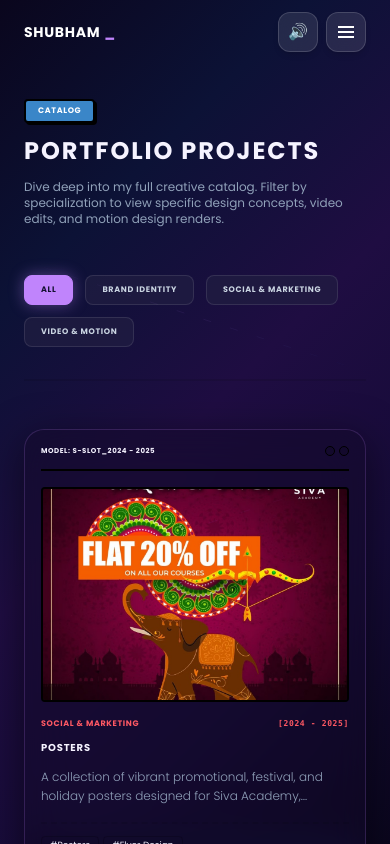
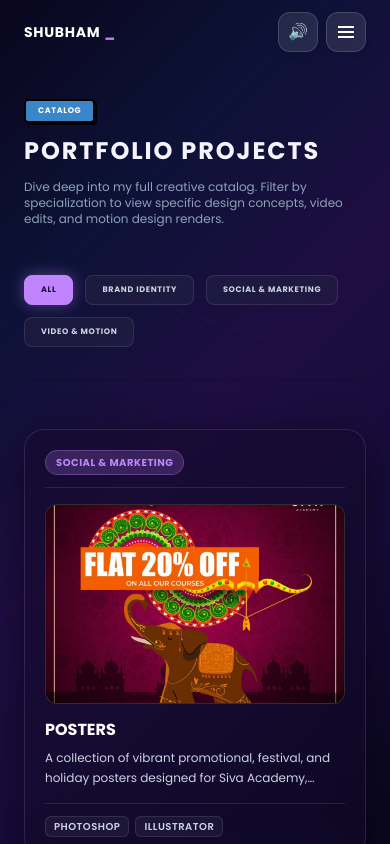
Before and after one commit to sybus-netizen/Portfolio, a Next.js app: page /projects in a window 390 px wide. Shown: the top 844 px of the page. Built offline with nearby package versions, Linux system fonts and the light colour scheme.

Commit message:
Remove project year and S-SLOT labels from project cards across mobile and desktop

```diff
--- a/src/app/projects/page.tsx
+++ b/src/app/projects/page.tsx
@@ -74,72 +74,54 @@
                 className="h-full flex flex-col"
               >
                 <Link href={`/projects/${project.id}`} className="block h-full cursor-pointer select-none">
-                  <div className="retro-card p-4 bg-card border-3 border-black h-full flex flex-col justify-between shadow-[4px_4px_0px_#000] group relative overflow-hidden">
+                  <div className="retro-card p-5 bg-[#131130]/90 backdrop-blur-xl border border-white/10 h-full flex flex-col justify-between shadow-2xl rounded-2xl group relative overflow-hidden text-left hover:border-[#C084FC]/50 hover:shadow-[0_0_30px_rgba(192,132,252,0.25)] transition-all duration-300">
 
-                    {/* Cartridge Header Ridge */}
-                    <div className="flex justify-between items-center border-b-2 border-black pb-3 mb-4 select-none">
-                      <span className="font-retro text-[7px] text-foreground/40">MODEL: S-SLOT_{project.year}</span>
-                      <div className="flex gap-1">
-                        <span className="w-2.5 h-2.5 border border-black bg-black/10 rounded-full" />
-                        <span className="w-2.5 h-2.5 border border-black bg-black/10 rounded-full" />
-                      </div>
+                    {/* Card Header Category Pill */}
+                    <div className="flex justify-between items-center pb-3 mb-4 border-b border-white/10 select-none">
+                      <span className="px-2.5 py-1 rounded-full bg-[#C084FC]/20 text-[#C084FC] border border-[#C084FC]/30 font-sans text-[10px] font-bold uppercase tracking-wider">
+                        {project.category}
+                      </span>
                     </div>
 
-                    {/* Cartridge Label Image Container */}
-                    <div className="relative aspect-[3/2.1] w-full overflow-hidden border-2 border-black bg-neutral-900 mb-4 rounded-sm">
+                    {/* Image Container */}
+                    <div className="relative aspect-[3/2] w-full overflow-hidden border border-white/10 bg-neutral-900 mb-4 rounded-xl">
                       <Image
                         src={getAssetPath(project.image)}
                         alt={project.title}
                         fill
                         unoptimized={true}
                         sizes="(max-w-768px) 100vw, (max-w-1200px) 50vw, 33vw"
-                        className="object-cover transition-transform duration-300 group-hover:scale-105"
+                        className="object-cover transition-transform duration-500 group-hover:scale-105"
                         loading="lazy"
                       />
 
                       {/* Hover Overlay */}
-                      <div className="absolute inset-0 bg-black/75 opacity-0 group-hover:opacity-100 transition-opacity duration-200 flex flex-col items-center justify-center pointer-events-none z-10 p-4">
-                        <div className="px-3.5 py-2 bg-[#FFE082] border-2 border-black text-[#131130] font-bold font-retro text-[9px] uppercase shadow-[2.5px_2.5px_0px_#000] scale-90 group-hover:scale-100 transition-transform duration-200">
-                          Insert Cartridge ▶
-                        </div>
+                      <div className="absolute inset-0 bg-black/60 opacity-0 group-hover:opacity-100 transition-opacity duration-300 flex items-center justify-center pointer-events-none z-10 p-4">
+                        <span className="px-4 py-2 bg-white/10 backdrop-blur-md border border-white/20 text-white font-bold font-sans text-xs uppercase tracking-wider rounded-xl shadow-lg">
+                          VIEW CASE STUDY ➔
+                        </span>
                       </div>
                     </div>
 
                     {/* Details */}
                     <div className="flex flex-col flex-grow justify-between text-left space-y-4">
-                      <div className="space-y-3">
-                        <div className="flex items-center justify-between text-[8px] font-retro uppercase text-[#FF5964] font-bold">
-                          <span>{project.category}</span>
-                          <span className="text-foreground/30 font-mono">[{project.year}]</span>
-                        </div>
-
-                        <h3 className="font-retro text-[10px] sm:text-xs font-bold text-foreground uppercase group-hover:text-[#FF5964] transition-colors leading-tight">
+                      <div className="space-y-2">
+                        <h3 className="font-sans text-base font-extrabold text-white uppercase group-hover:text-[#C084FC] transition-colors leading-tight">
                           {project.title}
                         </h3>
 
-                        <p className="text-xs text-slate-400 font-sans font-light leading-relaxed line-clamp-2 md:line-clamp-3">
+                        <p className="text-xs text-slate-300 font-sans font-normal leading-relaxed line-clamp-2 md:line-clamp-3">
                           {project.description}
                         </p>
                       </div>
 
                       {/* Badges Footer */}
-                      <div className="pt-3 border-t-2 border-dashed border-black/10 space-y-2">
-                        <div className="flex flex-wrap gap-1">
-                          {project.tags.slice(0, 2).map((tag) => (
-                            <span
-                              key={tag}
-                              className="text-[9px] font-sans text-foreground/60 bg-transparent border border-black/20 px-2 py-0.5 rounded-sm"
-                            >
-                              #{tag}
-                            </span>
-                          ))}
-                        </div>
-
-                        <div className="flex flex-wrap gap-1">
+                      <div className="pt-3 border-t border-white/10 space-y-2">
+                        <div className="flex flex-wrap gap-1.5">
                           {project.technologies.map((tech) => (
                             <span
                               key={tech}
-                              className="text-[8px] font-retro font-bold text-[#3A86C8] uppercase tracking-wide mr-1.5"
+                              className="px-2 py-0.5 rounded-md bg-white/5 border border-white/10 text-slate-300 text-[10px] font-sans font-semibold uppercase tracking-wider"
                             >
                               {tech}
                             </span>
@@ -147,7 +129,6 @@
                         </div>
                       </div>
                     </div>
-
                   </div>
                 </Link>
               </motion.div>
--- a/src/components/sections/FeaturedProjects.tsx
+++ b/src/components/sections/FeaturedProjects.tsx
@@ -81,9 +81,6 @@
                     <span className="px-2.5 py-1 rounded-full bg-[#C084FC]/20 text-[#C084FC] border border-[#C084FC]/30 font-sans text-[10px] font-bold uppercase tracking-wider">
                       {project.category}
                     </span>
-                    <span className="font-sans text-[11px] text-slate-400 font-semibold">
-                      {project.year}
-                    </span>
                   </div>
 
                   {/* Image Container */}
```
